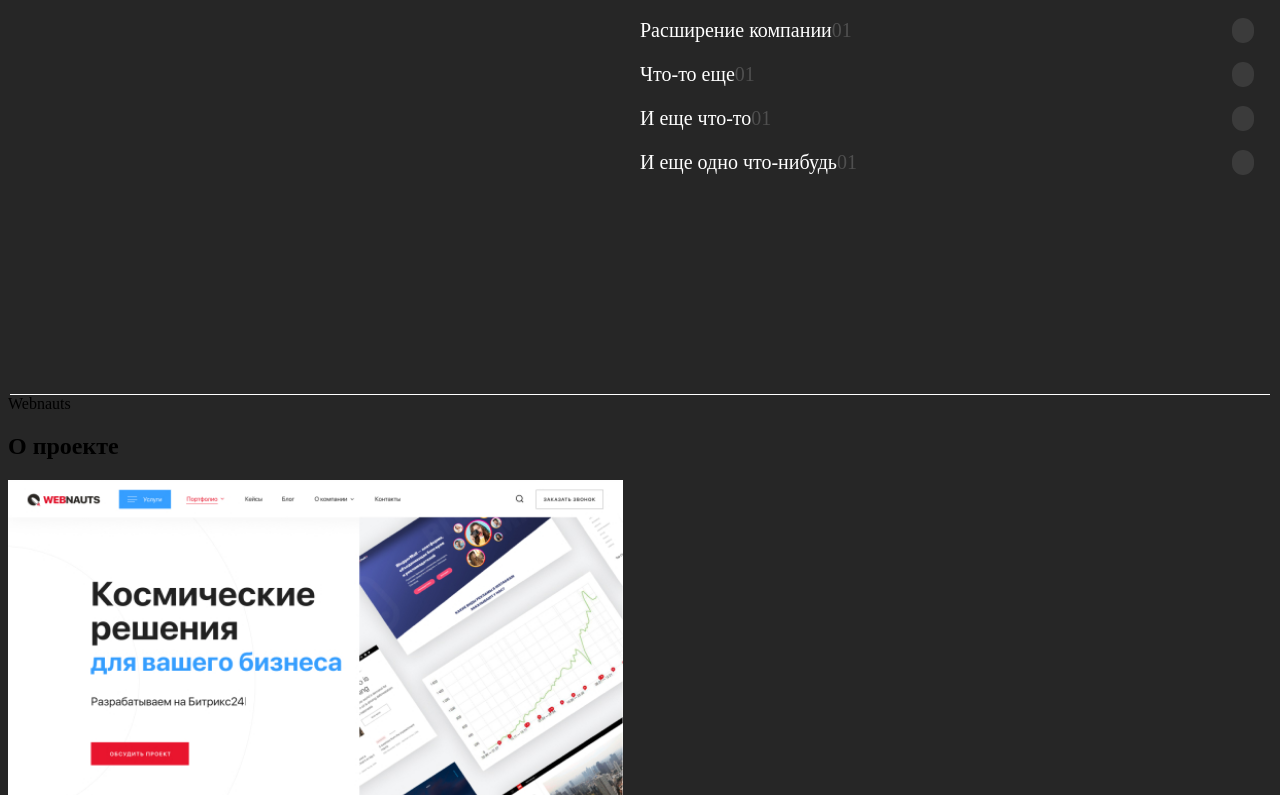
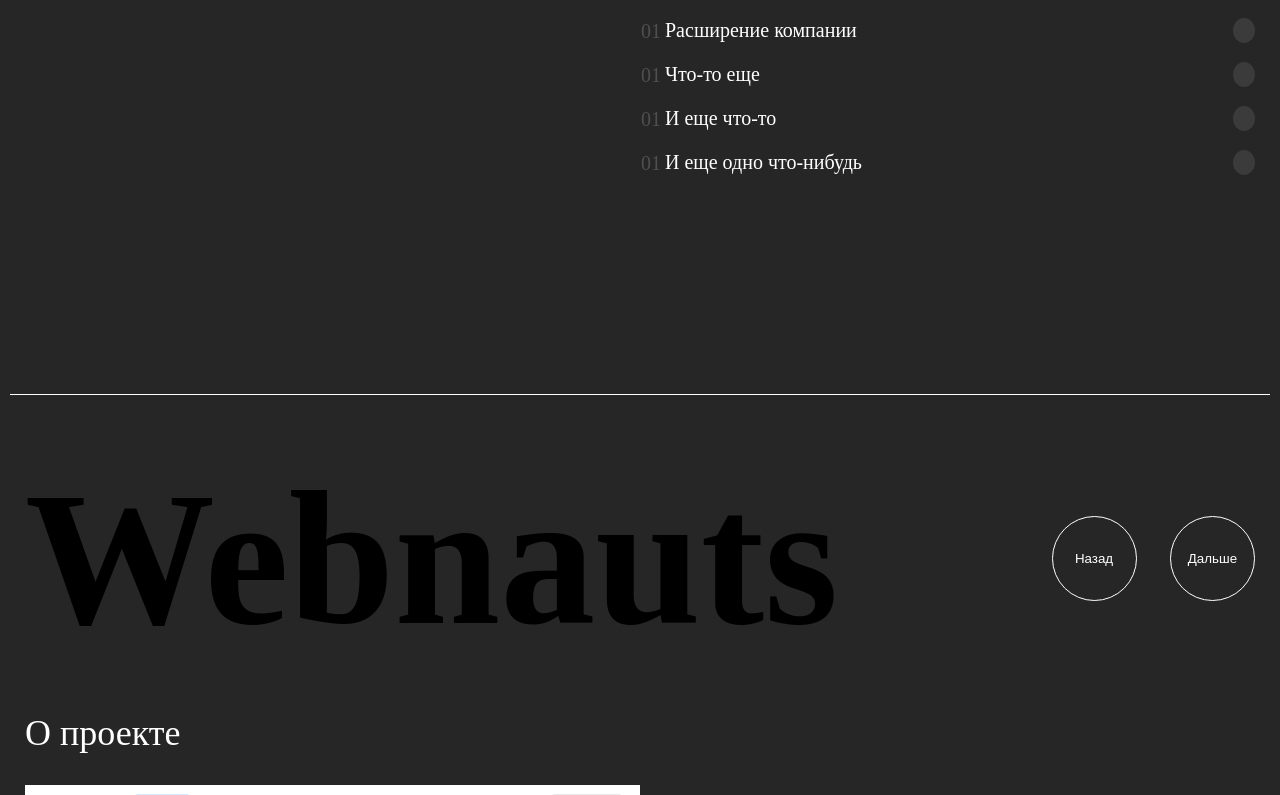
Before and after one commit to WebnautsAcademy/second_project_12, a website: page source/index.html in a window 1280 px wide. Shown: the part 2205-3000 px from the top of the page. Drawn offline with nearby package versions, Linux system fonts and the light colour scheme; files that its build step writes are made by us from their sources.

Commit message:
update
-в субботу буду разбираться как правильно перенести всё в третью ветку.

```diff
--- a/source/index.html
+++ b/source/index.html
@@ -188,10 +188,18 @@
 		</section>
 		<section class="project">
 			<div class="project__wrapper">
-				<span class="project__decorwrite">
-					Webnauts
-				</span>
-				<h2 class="project__title">
+				<div class="project__upper">
+					<h2 class="decorwrite__title">
+						Webnauts
+					</h2>
+					<button class="btn__previous">
+						Назад
+					</button>
+					<button class="btn__next">
+						Дальше
+					</button>
+				</div>
+				<h2 class="project__title title">
 					О проекте
 				</h2>
 				<div class="project__slider">
@@ -213,12 +221,6 @@
 							fill="white" />
 					</svg>
 				</div>
-				<button class="project__btn-next">
-					Дальше
-				</button>
-				<button class="project__btn-previous">
-					Назад
-				</button>
 			</div>
 		</section>
 		<section class="presentation">
--- /dev/null
+++ b/source/less/blocks/project.less
@@ -0,0 +1,45 @@
+.project__wrapper {
+    .container();
+    position: relative;
+    padding-top: 40px;
+    padding-bottom: 220px;
+    border-bottom: 1px solid @white;
+}
+.project__upper {
+    position: relative;
+    display: flex;
+    justify-content: space-between;
+    align-items: center;
+    height: 247px;
+
+    .decorwrite__title {
+        .title-reset();
+        font-size: 190px;
+        font-style: normal;
+        font-weight: 700;
+        line-height: 190px;
+        letter-spacing: 0em;
+        text-align: left;
+        /*text-transform: uppercase;*/
+    }
+
+    .btn__previous {
+        .btn-reset();
+        height: 85px;
+        width: 85px;
+        border-radius: 50%;
+        border: 1px solid #FFFFFF;
+        color:#FFFFFF;
+        margin-left: 180px;
+    }
+
+    .btn__next {
+        .btn-reset();
+        height: 85px;
+        width: 85px;
+        border-radius: 50%;
+        border: 1px solid #FFFFFF;
+        color:#FFFFFF;
+    }
+
+}
--- a/source/less/blocks/specialization.less
+++ b/source/less/blocks/specialization.less
@@ -1,11 +1,10 @@
 .specialization__wrapper {
     .container();
     position: relative;
-    display: grid;
+    display: flex;
     padding-top: 40px;
     padding-bottom: 220px;
     border-bottom: 1px solid @white;
-    grid-template-columns: 1fr 1fr;
 }
 
 .specialization__title {
@@ -45,13 +44,15 @@
     font-style: normal;
     font-weight: 500;
     line-height: 24px;
-    letter-spacing: 0em;
     text-align: left;
     padding-top: 20px;
+    padding-left: 24px;
     color: @white;
+
 
     &::after {
         position: absolute;
+        display: block;
         content: "01";
         width: 22px;
         height: 24px;
@@ -60,8 +61,8 @@
         font-style: normal;
         font-weight: 500;
         line-height: 24px;
-        letter-spacing: 0em;
         text-align: left;
+        top: 20px;
 
     }
 
@@ -71,7 +72,8 @@
         position: absolute;
         height: 1px;
         width: 615px;
-        padding-top: 40px;
+        margin-top: 40px;
+        /*border: 1px solid #83C1FA;*/
         color: #83C1FA;
     }
 }
@@ -97,14 +99,14 @@
 
     }
 
-    &::after {
+    /*&::after {
         position: absolute;
         content: "";
         height: 1px;
         width: 615px;
         padding-top: 40px;
         color: #83C1FA;
-    }
+    }*/
 }
 
 .slider__btn {
@@ -112,7 +114,7 @@
     position: absolute;
     align-items: center;
     left: 592px;
-    border-radius: 50px;
+    border-radius: 50%;
     background-color:  #3B3B3B;;
 
     &--active {
--- a/source/less/global/mixins.less
+++ b/source/less/global/mixins.less
@@ -19,3 +19,9 @@
     list-style: none;
     text-decoration: none;
 }
+
+.title-reset() {
+    padding: 0;
+    margin: 0;
+    list-style: none;
+}
--- a/source/less/style.less
+++ b/source/less/style.less
@@ -11,3 +11,4 @@
 @import 'blocks/introduction.less';
 @import 'blocks/about.less';
 @import 'blocks/specialization.less';
+@import 'blocks/project.less';
```
Also changed, not shown: build/css/style.css, build/index.html.
